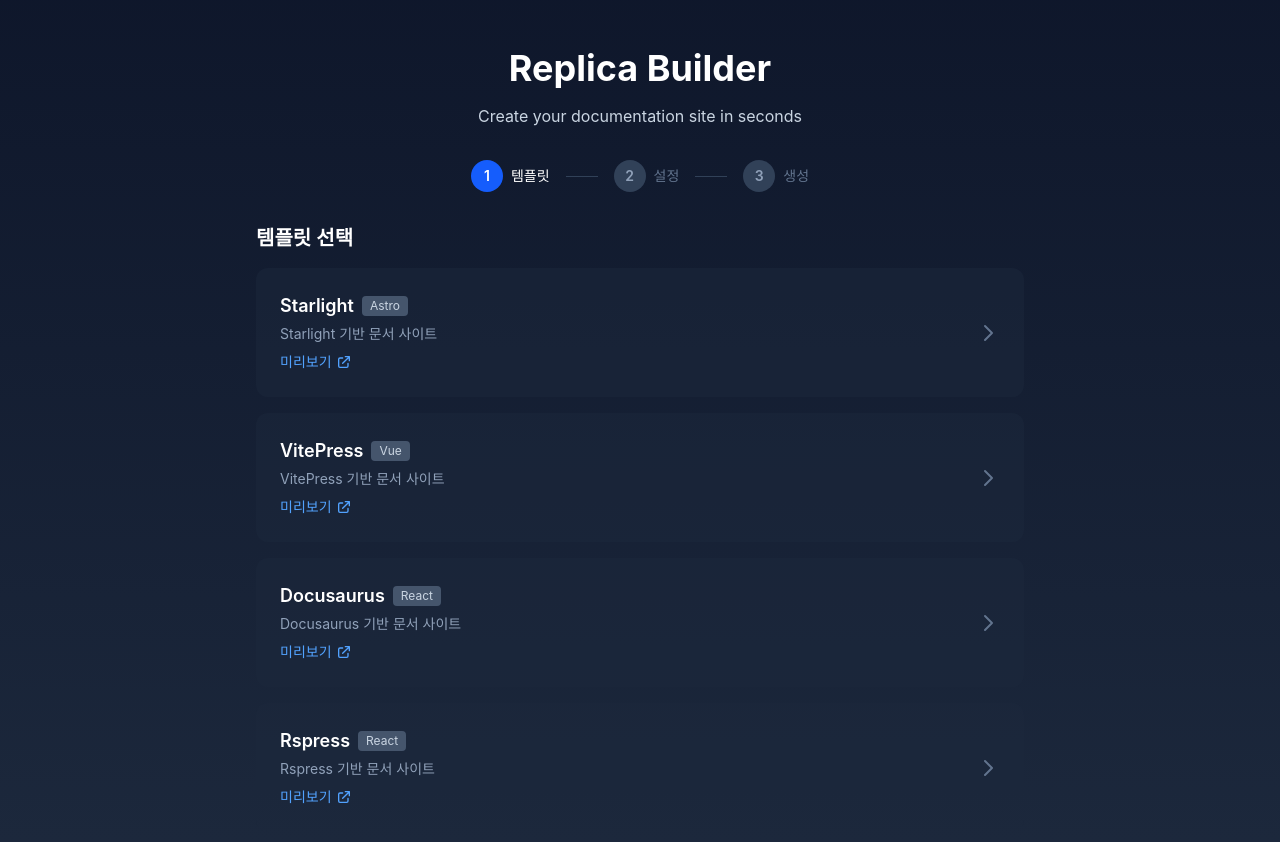
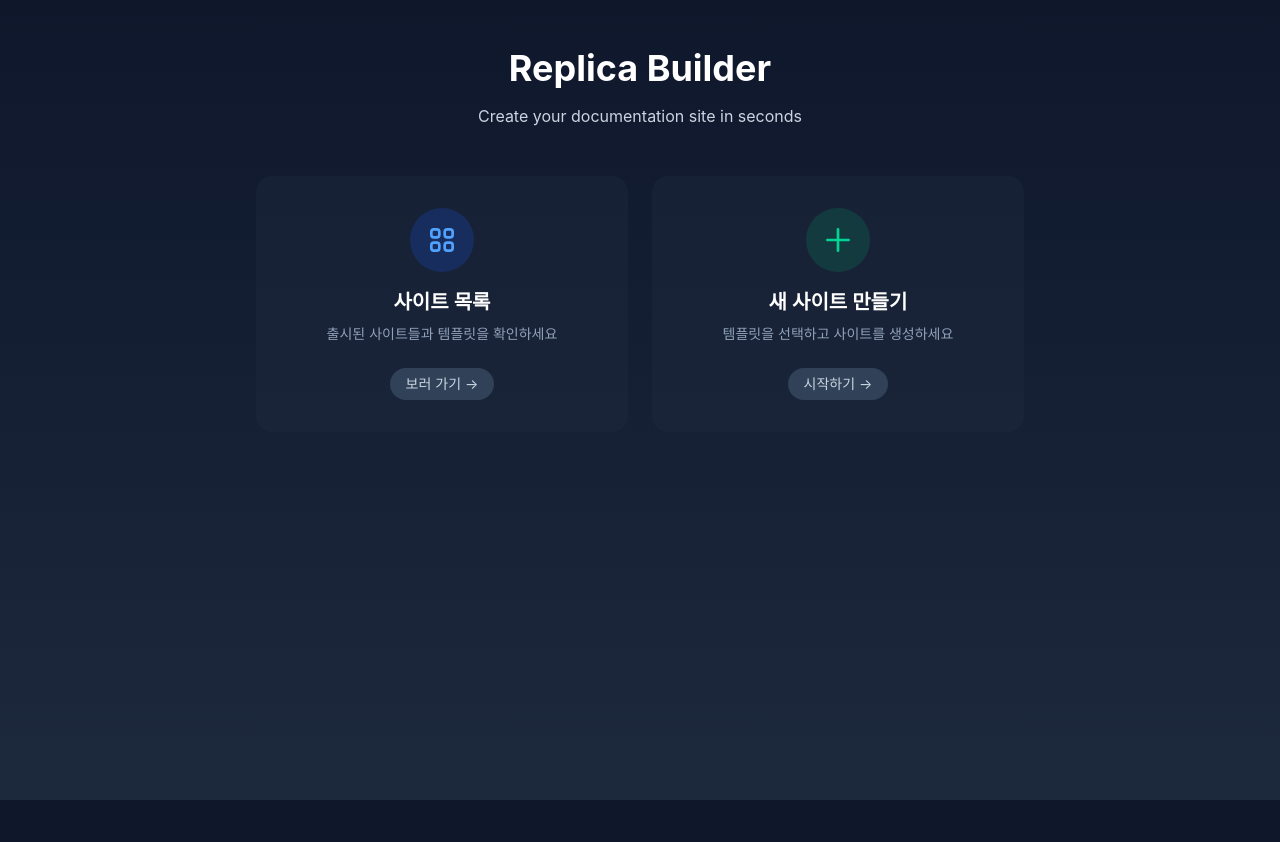
Before and after one commit to XIYO/replica-builder, a SvelteKit app: page / in a window 1280 px wide. Shown: the top 842 px of the page. After the commit the page ends 800 px from the top, so only its background shows below. Built offline with nearby package versions, Linux system fonts and the light colour scheme.

Commit message:
feat: 루트 페이지를 랜딩 페이지로 변경
- 사이트 목록 보기 (/sites) 카드 추가
- 새 사이트 만들기 카드 추가 (클릭 시 템플릿 선택 표시)
- 두 가지 주요 경로를 명확하게 제공

```diff
--- a/src/routes/+page.svelte
+++ b/src/routes/+page.svelte
@@ -4,8 +4,18 @@
 	import StepIndicator from '$lib/components/StepIndicator.svelte';
 	import { templates, type Template } from '$lib/data/templates';
 
+	let showTemplates = $state(false);
+
 	function selectTemplate(template: Template) {
 		goto(resolve(`/configure/${template.id}`));
+	}
+
+	function startCreate() {
+		showTemplates = true;
+		// 부드러운 스크롤
+		setTimeout(() => {
+			document.getElementById('templates')?.scrollIntoView({ behavior: 'smooth' });
+		}, 100);
 	}
 </script>
 
@@ -17,11 +27,73 @@
 <main class="min-h-screen bg-gradient-to-b from-slate-900 to-slate-800 px-4 py-12">
 	<div class="mx-auto max-w-3xl">
 		<h1 class="mb-4 text-center text-4xl font-bold text-white">Replica Builder</h1>
-		<p class="mb-8 text-center text-slate-300">Create your documentation site in seconds</p>
+		<p class="mb-12 text-center text-slate-300">Create your documentation site in seconds</p>
 
+		<!-- 메인 선택 카드 -->
+		<div class="mb-12 grid gap-6 sm:grid-cols-2">
+			<!-- 사이트 목록 보기 -->
+			<a
+				href={resolve('/sites')}
+				class="group flex flex-col items-center gap-4 rounded-2xl bg-slate-800/50 p-8 transition hover:bg-slate-700/50"
+			>
+				<div
+					class="flex h-16 w-16 items-center justify-center rounded-full bg-blue-600/20 text-blue-400 transition group-hover:bg-blue-600/30"
+				>
+					<svg class="h-8 w-8" fill="none" stroke="currentColor" viewBox="0 0 24 24">
+						<path
+							stroke-linecap="round"
+							stroke-linejoin="round"
+							stroke-width="2"
+							d="M4 6a2 2 0 012-2h2a2 2 0 012 2v2a2 2 0 01-2 2H6a2 2 0 01-2-2V6zM14 6a2 2 0 012-2h2a2 2 0 012 2v2a2 2 0 01-2 2h-2a2 2 0 01-2-2V6zM4 16a2 2 0 012-2h2a2 2 0 012 2v2a2 2 0 01-2 2H6a2 2 0 01-2-2v-2zM14 16a2 2 0 012-2h2a2 2 0 012 2v2a2 2 0 01-2 2h-2a2 2 0 01-2-2v-2z"
+						/>
+					</svg>
+				</div>
+				<div class="text-center">
+					<h2 class="text-xl font-semibold text-white">사이트 목록</h2>
+					<p class="mt-2 text-sm text-slate-400">출시된 사이트들과 템플릿을 확인하세요</p>
+				</div>
+				<span
+					class="mt-2 rounded-full bg-slate-700 px-4 py-1.5 text-sm text-slate-300 transition group-hover:bg-blue-600 group-hover:text-white"
+				>
+					보러 가기 →
+				</span>
+			</a>
+
+			<!-- 새 사이트 만들기 -->
+			<button
+				type="button"
+				onclick={startCreate}
+				class="group flex cursor-pointer flex-col items-center gap-4 rounded-2xl bg-slate-800/50 p-8 transition hover:bg-slate-700/50"
+			>
+				<div
+					class="flex h-16 w-16 items-center justify-center rounded-full bg-emerald-600/20 text-emerald-400 transition group-hover:bg-emerald-600/30"
+				>
+					<svg class="h-8 w-8" fill="none" stroke="currentColor" viewBox="0 0 24 24">
+						<path
+							stroke-linecap="round"
+							stroke-linejoin="round"
+							stroke-width="2"
+							d="M12 4v16m8-8H4"
+						/>
+					</svg>
+				</div>
+				<div class="text-center">
+					<h2 class="text-xl font-semibold text-white">새 사이트 만들기</h2>
+					<p class="mt-2 text-sm text-slate-400">템플릿을 선택하고 사이트를 생성하세요</p>
+				</div>
+				<span
+					class="mt-2 rounded-full bg-slate-700 px-4 py-1.5 text-sm text-slate-300 transition group-hover:bg-emerald-600 group-hover:text-white"
+				>
+					시작하기 →
+				</span>
+			</button>
+		</div>
+
+		<!-- 템플릿 선택 섹션 -->
+		{#if showTemplates}
+			<div id="templates" class="space-y-4">
 				<StepIndicator current={1} />
 
-		<div class="space-y-4">
 				<h2 class="text-xl font-semibold text-white">템플릿 선택</h2>
 				<div class="grid gap-4">
 					{#each templates as template (template.id)}
@@ -56,7 +128,9 @@
 									</svg>
 								</a>
 							</div>
-						<div class="text-slate-500 transition group-hover:translate-x-1 group-hover:text-white">
+							<div
+								class="text-slate-500 transition group-hover:translate-x-1 group-hover:text-white"
+							>
 								<svg class="h-6 w-6" fill="none" stroke="currentColor" viewBox="0 0 24 24">
 									<path
 										stroke-linecap="round"
@@ -70,5 +144,6 @@
 					{/each}
 				</div>
 			</div>
+		{/if}
 	</div>
 </main>
```
Lines whose indentation alone changed are shown as unchanged.
